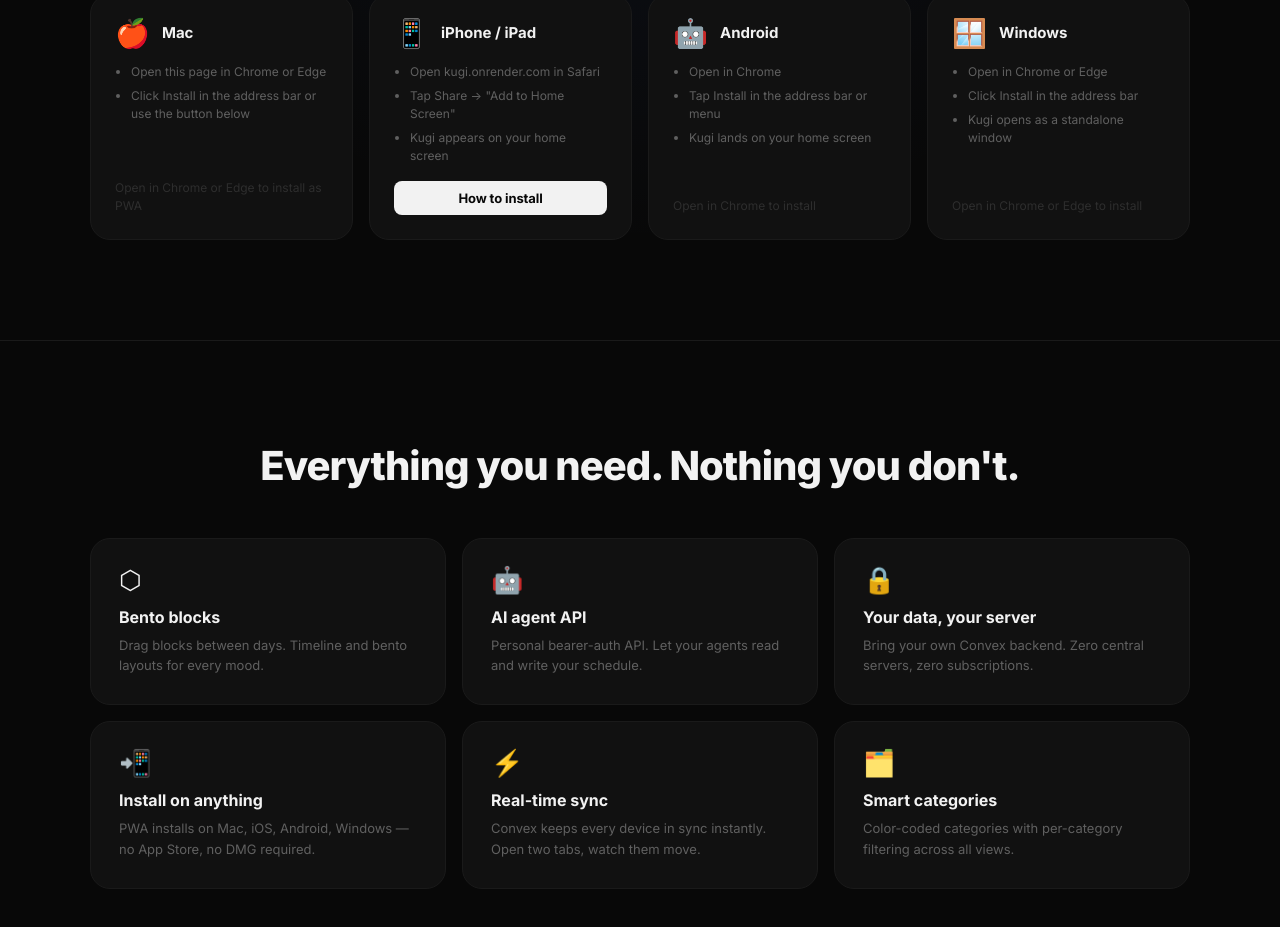
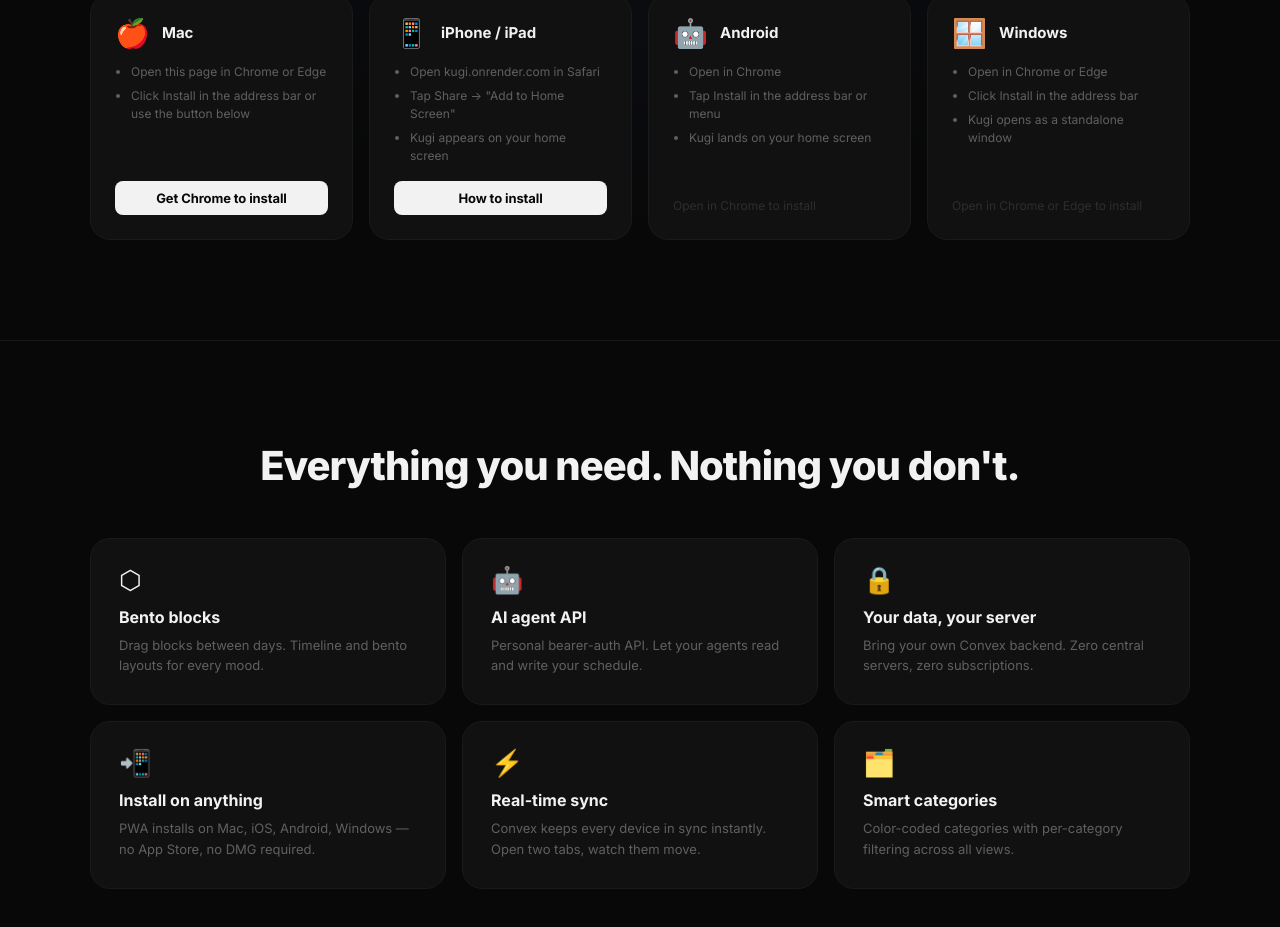
Before and after one commit to emmi-dev12/Kugi, a React (Vite) app in the folder web/: page / in a window 1280 px wide. Shown: the part 1165-2092 px from the top of the page. Built offline with nearby package versions, Linux system fonts and the light colour scheme.

Commit message:
Mac card: always show a button — link to Chrome when Safari can't prompt
Co-Authored-By: Claude Sonnet 4.6 <noreply@anthropic.com>

```diff
--- a/web/src/pages/Landing.jsx
+++ b/web/src/pages/Landing.jsx
@@ -171,7 +171,9 @@ export default function Landing({ onGetStarted }) {
                     <DownloadIcon /> Install as app
                   </button>
                 ) : (
-                  <span className={styles.osHint}>Open in Chrome or Edge to install as PWA</span>
+                  <a className={`btn-primary ${styles.osBtn}`} href="https://www.google.com/chrome/" target="_blank" rel="noopener noreferrer">
+                    Get Chrome to install
+                  </a>
                 )
               }
             />
```
